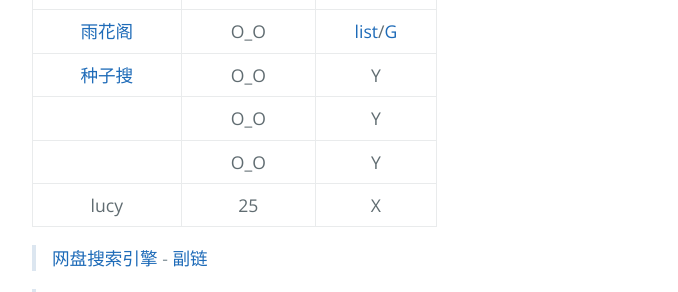
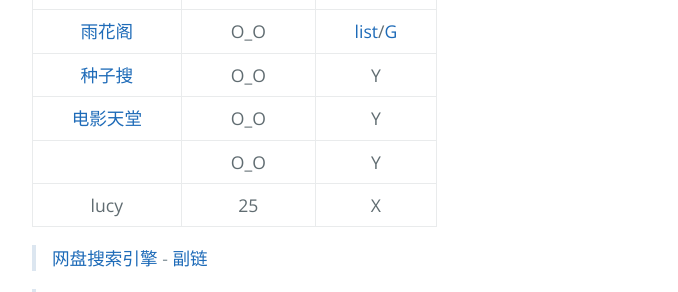
Before and after one commit to AmbroseRen/test, a Jekyll site: the page built from Data/TorrentKitty.md, in a window 1280 px wide. Shown: the part 612-904 px from the top of the page, without its empty margins (192-870 px from the left). Built offline with Jekyll 4.4.1, drawn with Linux system fonts in a browser that asks for light colours; our own code applies the rules of GitHub Pages for plain Markdown files; the repository's description, which GitHub fills in, is left out.

Commit message:
Update TorrentKitty.md

```diff
--- a/Data/TorrentKitty.md
+++ b/Data/TorrentKitty.md
@@ -15,7 +15,7 @@
 | [Nyaa](https://nyaa.si/) | 动漫下载 | Y |
 | [雨花阁](https://www.yuhuage53.xyz/) | O_O | [list](https://www.yuhuage.art/)/[G](https://github.com/yuhuage/dizhi/) |
 | [种子搜](https://m.zhongziso19.xyz/) | O_O | Y |
-| []() | O_O | Y |
+| [电影天堂](https://www.dydytt.net/index2.htm) | O_O | Y |
 | []() | O_O | Y |
 | lucy | 25 | X |
 
```
